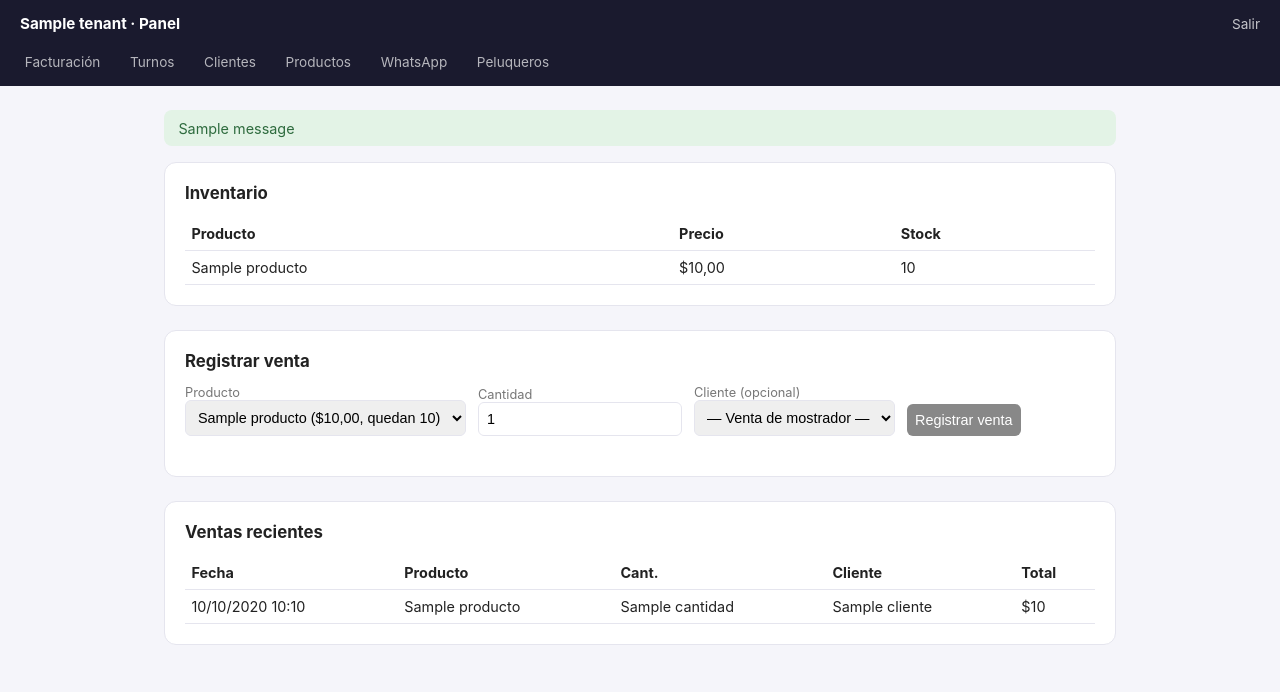
After one commit to jpinchauspe98/myownone, a Django app: template dashboard/templates/dashboard/productos.html in a window 1280 px wide. The commit adds this page. Shown: the top 692 px of the page. Run offline with Django 5.2, Linux system fonts and the light colour scheme; tables that the repository leaves empty hold one stand-in row (values such as "Sample post"); the template is opened without the code that fills it: values that come from a table or form of the project are taken from there, most other values are stand-ins (such as "Sample title", 1, 10 or a date in 2020); one stand-in notice (Sample message) is shown.

Commit message:
Panel del dueño completo: turnos, clientes, productos e inventario, WhatsApp
Pedido: que el panel tenga menú, historial de tratamientos por cliente,
venta de productos con inventario, y ver la atención por WhatsApp — no
solo facturación y ranking de peluqueros como hasta ahora.

- Venta (appointments/models.py): registra una venta de producto,
  descuenta stock automáticamente, valida que haya stock suficiente
  antes de confirmar
- Panel: menú de navegación con pestañas (Facturación / Turnos /
  Clientes / Productos / WhatsApp / Peluqueros) en vez de las 2
  secciones que había
- Turnos: listado filtrable por estado — qué tratamientos se hicieron
- Clientes: listado + ficha individual con su historial de turnos y de
  compras de productos, y el total gastado
- Productos: inventario con alerta de stock bajo, formulario para
  registrar una venta de mostrador o a un cliente puntual, ventas
  recientes
- WhatsApp: el log de MensajeWhatsApp mostrado como conversación, para
  que el dueño vea la atención que se dio por ese canal
- KPIs: se suma facturación por producto vendido al dashboard de
  facturación (ya existía el modelo, faltaba mostrarla)

Probado en el navegador local con datos reales: las 5 secciones nuevas
cargan bien, el formulario de venta descuenta stock correctamente, la
ficha de cliente muestra turnos y compras.

Co-Authored-By: Claude Sonnet 5 <noreply@anthropic.com>
Claude-Session: https://claude.ai/code/session_01R2zdRJxiCTPD54nZFjeWfD

```diff
--- a/appointments/models.py
+++ b/appointments/models.py
@@ -2,7 +2,7 @@ from django.db import models
 
 from tenants.models import Tenant
 from staff.models import Barbero
-from catalog.models import Servicio
+from catalog.models import Servicio, Producto
 
 
 class Cliente(models.Model):
@@ -72,3 +72,47 @@ class Turno(models.Model):
         if self.estado == self.Estado.COMPLETADO and self.completado_en is None:
             self.completado_en = timezone.now()
         super().save(*args, **kwargs)
+
+
+class Venta(models.Model):
+    """Venta de un producto del salón (mostrador, no ligada a un turno).
+    Descuenta stock automáticamente al crearse."""
+
+    tenant = models.ForeignKey(Tenant, on_delete=models.CASCADE, related_name="ventas")
+    producto = models.ForeignKey(Producto, on_delete=models.PROTECT, related_name="ventas")
+    cliente = models.ForeignKey(
+        Cliente, on_delete=models.SET_NULL, null=True, blank=True, related_name="compras"
+    )
+    barbero = models.ForeignKey(
+        Barbero, on_delete=models.SET_NULL, null=True, blank=True, related_name="ventas_realizadas",
+        help_text="Quién atendió la venta, para poder repartir comisión si corresponde",
+    )
+    cantidad = models.PositiveIntegerField(default=1)
+    precio_unitario = models.DecimalField(max_digits=10, decimal_places=2)
+    total = models.DecimalField(max_digits=10, decimal_places=2, editable=False)
+    creado = models.DateTimeField(auto_now_add=True)
+
+    class Meta:
+        ordering = ["-creado"]
+
+    def __str__(self):
+        return f"{self.cantidad}x {self.producto.nombre}"
+
+    def clean(self):
+        from django.core.exceptions import ValidationError
+        if self.pk is None and self.producto_id and self.cantidad > self.producto.stock:
+            raise ValidationError(
+                f"Stock insuficiente: quedan {self.producto.stock} unidades de {self.producto.nombre}."
+            )
+
+    def save(self, *args, **kwargs):
+        self.clean()
+        es_nueva = self.pk is None
+        if not self.precio_unitario:
+            self.precio_unitario = self.producto.precio
+        self.total = self.precio_unitario * self.cantidad
+        super().save(*args, **kwargs)
+        if es_nueva:
+            Producto.objects.filter(pk=self.producto_id).update(
+                stock=models.F("stock") - self.cantidad
+            )
--- a/dashboard/templates/dashboard/base.html
+++ b/dashboard/templates/dashboard/base.html
@@ -10,38 +10,71 @@
         * { box-sizing: border-box; }
         html, body { max-width: 100%; overflow-x: hidden; }
         body { font-family: -apple-system, "Segoe UI", Roboto, sans-serif; background: var(--bg); margin: 0; color: #222; }
-        nav { background: var(--primary); color: #fff; padding: 1rem 1.5rem; display: flex; flex-wrap: wrap; gap: 0.5rem 1rem; justify-content: space-between; align-items: center; }
-        nav div { display: flex; flex-wrap: wrap; gap: 0 1rem; }
-        nav a { color: #fff; text-decoration: none; opacity: 0.85; font-size: 0.9rem; }
-        nav a:hover { opacity: 1; }
+        header.top { background: var(--primary); color: #fff; padding: 0.9rem 1.25rem; display: flex; justify-content: space-between; align-items: center; }
+        header.top strong { font-size: 0.95rem; }
+        header.top a { color: #fff; text-decoration: none; opacity: 0.75; font-size: 0.85rem; }
+        nav.tabs { background: var(--primary); display: flex; gap: 0.25rem; overflow-x: auto; padding: 0 0.75rem 0.6rem; -webkit-overflow-scrolling: touch; scrollbar-width: none; }
+        nav.tabs::-webkit-scrollbar { display: none; }
+        nav.tabs a {
+            flex: none; color: #fff; text-decoration: none; opacity: 0.68; font-size: 0.85rem;
+            padding: 0.4rem 0.8rem; border-radius: 999px; white-space: nowrap;
+        }
+        nav.tabs a.active { opacity: 1; background: rgba(255,255,255,0.16); font-weight: 600; }
+        nav.tabs a:hover { opacity: 1; }
         main { max-width: 1000px; margin: 0 auto; padding: 1.5rem; }
         .kpi-row { display: grid; grid-template-columns: repeat(auto-fit, minmax(150px, 1fr)); gap: 1rem; margin-bottom: 1.5rem; }
         .kpi { background: var(--card); border: 1px solid var(--border); border-radius: 12px; padding: 1rem; min-width: 0; }
         .kpi .value { font-size: 1.6rem; font-weight: 700; color: var(--accent); word-break: break-word; }
         .kpi .label { color: var(--muted); font-size: 0.8rem; }
         .card { background: var(--card); border: 1px solid var(--border); border-radius: 12px; padding: 1.25rem; margin-bottom: 1.5rem; overflow-x: auto; }
+        .card h2 { margin-top: 0; font-size: 1.05rem; }
         table { width: 100%; border-collapse: collapse; }
         th, td { text-align: left; padding: 0.5rem 0.4rem; border-bottom: 1px solid var(--border); font-size: 0.9rem; }
+        tr.link-row { cursor: pointer; }
+        tr.link-row:hover { background: var(--bg); }
         .filters { display: flex; flex-wrap: wrap; gap: 0.75rem; align-items: end; margin-bottom: 1.25rem; }
-        .filters input, .filters button { padding: 0.5rem; border: 1px solid var(--border); border-radius: 6px; }
+        .filters input, .filters select, .filters button { padding: 0.5rem; border: 1px solid var(--border); border-radius: 6px; font-size: 0.9rem; }
         .filters label { font-size: 0.8rem; color: var(--muted); display: block; }
         .filters button { background: var(--accent); color: #fff; border: none; cursor: pointer; }
         .badge-alerta { background: #fdecea; color: #b3261e; padding: 0.15rem 0.5rem; border-radius: 6px; font-size: 0.75rem; }
+        .badge { display: inline-block; padding: 0.15rem 0.55rem; border-radius: 6px; font-size: 0.75rem; font-weight: 600; }
+        .badge.ok { background: #e3f3e6; color: #2e6b3e; }
+        .badge.pend { background: #fdf3d8; color: #8a5b0e; }
+        .badge.bad { background: #fdecea; color: #b3261e; }
+        .badge.stock-bajo { background: #fdecea; color: #b3261e; }
+        .muted { color: var(--muted); font-size: 0.85rem; }
+        .empty { color: var(--muted); text-align: center; padding: 1.5rem 0; }
+        .messages { list-style: none; padding: 0; margin: 0 0 1rem; }
+        .messages li { padding: 0.6rem 0.9rem; border-radius: 8px; margin-bottom: 0.5rem; font-size: 0.9rem; }
+        .messages li.success { background: #e3f3e6; color: #2e6b3e; }
+        .messages li.error { background: #fdecea; color: #b3261e; }
+        .bubble { max-width: 80%; padding: 0.5rem 0.75rem; border-radius: 10px; margin-bottom: 0.5rem; font-size: 0.88rem; }
+        .bubble.in { background: #fff; border: 1px solid var(--border); margin-right: auto; }
+        .bubble.out { background: var(--accent); color: #fff; margin-left: auto; }
+        .bubble .meta { display: block; font-size: 0.72rem; opacity: 0.65; margin-top: 0.2rem; }
         @media (max-width: 480px) {
             main { padding: 1rem; }
-            nav { padding: 0.85rem 1rem; }
         }
     </style>
 </head>
 <body>
-<nav>
+<header class="top">
     <strong>{{ tenant.nombre }} · Panel</strong>
-    <div>
-        <a href="{% url 'dashboard:kpis' tenant.slug %}">Facturación</a>
-        <a href="{% url 'dashboard:ranking_peluqueros' tenant.slug %}">Peluqueros</a>
-        <a href="{% url 'dashboard:logout' tenant.slug %}">Salir</a>
-    </div>
+    <a href="{% url 'dashboard:logout' tenant.slug %}">Salir</a>
+</header>
+<nav class="tabs">
+    <a href="{% url 'dashboard:kpis' tenant.slug %}" class="{% if request.resolver_match.url_name == 'kpis' %}active{% endif %}">Facturación</a>
+    <a href="{% url 'dashboard:turnos' tenant.slug %}" class="{% if request.resolver_match.url_name == 'turnos' %}active{% endif %}">Turnos</a>
+    <a href="{% url 'dashboard:clientes' tenant.slug %}" class="{% if request.resolver_match.url_name in 'clientes,cliente_detalle' %}active{% endif %}">Clientes</a>
+    <a href="{% url 'dashboard:productos' tenant.slug %}" class="{% if request.resolver_match.url_name == 'productos' %}active{% endif %}">Productos</a>
+    <a href="{% url 'dashboard:whatsapp' tenant.slug %}" class="{% if request.resolver_match.url_name == 'whatsapp' %}active{% endif %}">WhatsApp</a>
+    <a href="{% url 'dashboard:ranking_peluqueros' tenant.slug %}" class="{% if request.resolver_match.url_name == 'ranking_peluqueros' %}active{% endif %}">Peluqueros</a>
 </nav>
-<main>{% block content %}{% endblock %}</main>
+<main>
+    {% if messages %}
+    <ul class="messages">{% for m in messages %}<li class="{{ m.tags }}">{{ m }}</li>{% endfor %}</ul>
+    {% endif %}
+    {% block content %}{% endblock %}
+</main>
 </body>
 </html>
--- /dev/null
+++ b/dashboard/templates/dashboard/productos.html
@@ -0,0 +1,72 @@
+{% extends "dashboard/base.html" %}
+{% block content %}
+<div class="card">
+    <h2>Inventario</h2>
+    <table>
+        <thead><tr><th>Producto</th><th>Precio</th><th>Stock</th></tr></thead>
+        <tbody>
+        {% for p in productos %}
+            <tr>
+                <td>{{ p.nombre }}</td>
+                <td>${{ p.precio }}</td>
+                <td>
+                    {{ p.stock }}
+                    {% if p.stock <= 3 %}<span class="badge stock-bajo">Stock bajo</span>{% endif %}
+                </td>
+            </tr>
+        {% empty %}
+            <tr><td colspan="3" class="empty">Todavía no hay productos cargados. Agregalos desde /admin/.</td></tr>
+        {% endfor %}
+        </tbody>
+    </table>
+</div>
+
+<div class="card">
+    <h2>Registrar venta</h2>
+    <form class="filters" method="post" action="{% url 'dashboard:registrar_venta' tenant.slug %}">
+        {% csrf_token %}
+        <div>
+            <label for="producto">Producto</label>
+            <select name="producto" id="producto" required>
+                {% for p in productos %}
+                <option value="{{ p.id }}" {% if p.stock <= 0 %}disabled{% endif %}>{{ p.nombre }} (${{ p.precio }}, quedan {{ p.stock }})</option>
+                {% endfor %}
+            </select>
+        </div>
+        <div>
+            <label for="cantidad">Cantidad</label>
+            <input type="number" name="cantidad" id="cantidad" value="1" min="1" required>
+        </div>
+        <div>
+            <label for="cliente">Cliente (opcional)</label>
+            <select name="cliente" id="cliente">
+                <option value="">— Venta de mostrador —</option>
+                {% for c in clientes %}
+                <option value="{{ c.id }}">{{ c.nombre }}</option>
+                {% endfor %}
+            </select>
+        </div>
+        <button type="submit">Registrar venta</button>
+    </form>
+</div>
+
+<div class="card">
+    <h2>Ventas recientes</h2>
+    <table>
+        <thead><tr><th>Fecha</th><th>Producto</th><th>Cant.</th><th>Cliente</th><th>Total</th></tr></thead>
+        <tbody>
+        {% for v in ventas_recientes %}
+            <tr>
+                <td>{{ v.creado|date:"d/m/Y H:i" }}</td>
+                <td>{{ v.producto.nombre }}</td>
+                <td>{{ v.cantidad }}</td>
+                <td>{{ v.cliente.nombre|default:"Mostrador" }}</td>
+                <td>${{ v.total }}</td>
+            </tr>
+        {% empty %}
+            <tr><td colspan="5" class="empty">Todavía no se registraron ventas.</td></tr>
+        {% endfor %}
+        </tbody>
+    </table>
+</div>
+{% endblock %}
--- a/dashboard/urls.py
+++ b/dashboard/urls.py
@@ -7,6 +7,12 @@ app_name = "dashboard"
 urlpatterns = [
     path("", views.kpis, name="kpis"),
     path("peluqueros/", views.ranking_peluqueros, name="ranking_peluqueros"),
+    path("turnos/", views.turnos_list, name="turnos"),
+    path("clientes/", views.clientes_list, name="clientes"),
+    path("clientes/<int:cliente_id>/", views.cliente_detalle, name="cliente_detalle"),
+    path("productos/", views.productos_panel, name="productos"),
+    path("productos/vender/", views.registrar_venta, name="registrar_venta"),
+    path("whatsapp/", views.mensajes_whatsapp, name="whatsapp"),
     path("login/", views.login_salon, name="login"),
     path("logout/", views.logout_salon, name="logout"),
 ]
```
Also changed, not shown: appointments/admin.py (+9 -1 lines), dashboard/templates/dashboard/cliente_detalle.html (added, +51 -0 lines), dashboard/templates/dashboard/clientes.html (added, +24 -0 lines), dashboard/templates/dashboard/kpis.html (+17 -2 lines), dashboard/templates/dashboard/turnos.html (added, +38 -0 lines), dashboard/templates/dashboard/whatsapp.html (added, +21 -0 lines), dashboard/views.py (+98 -3 lines), appointments/migrations/0003_venta.py (added).
